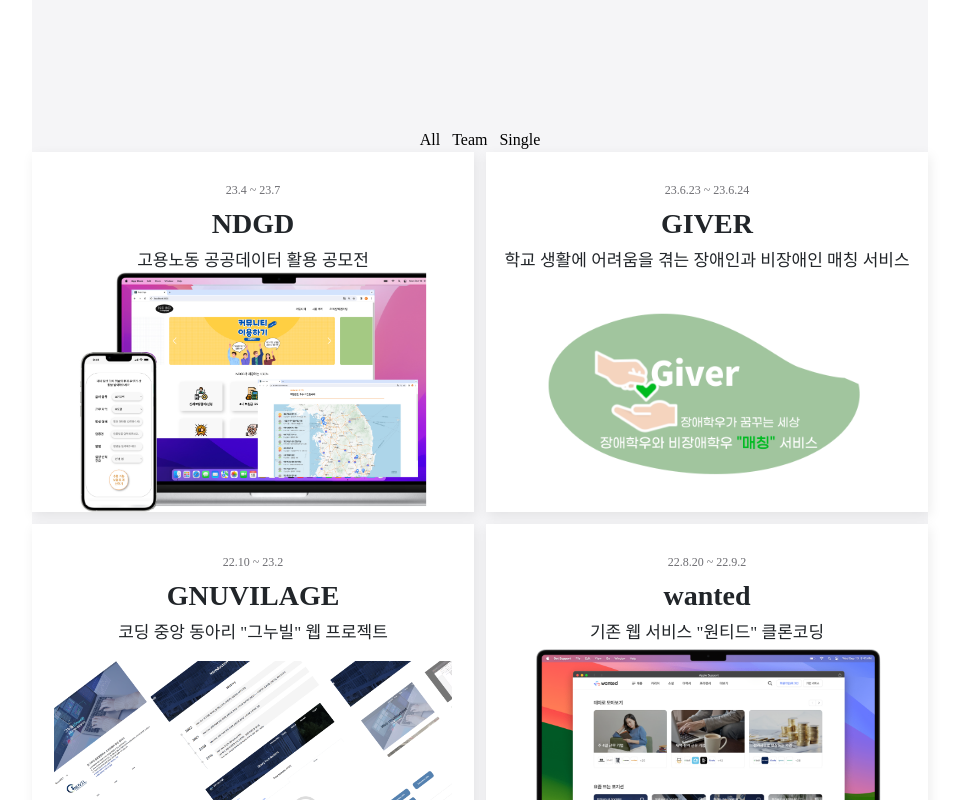
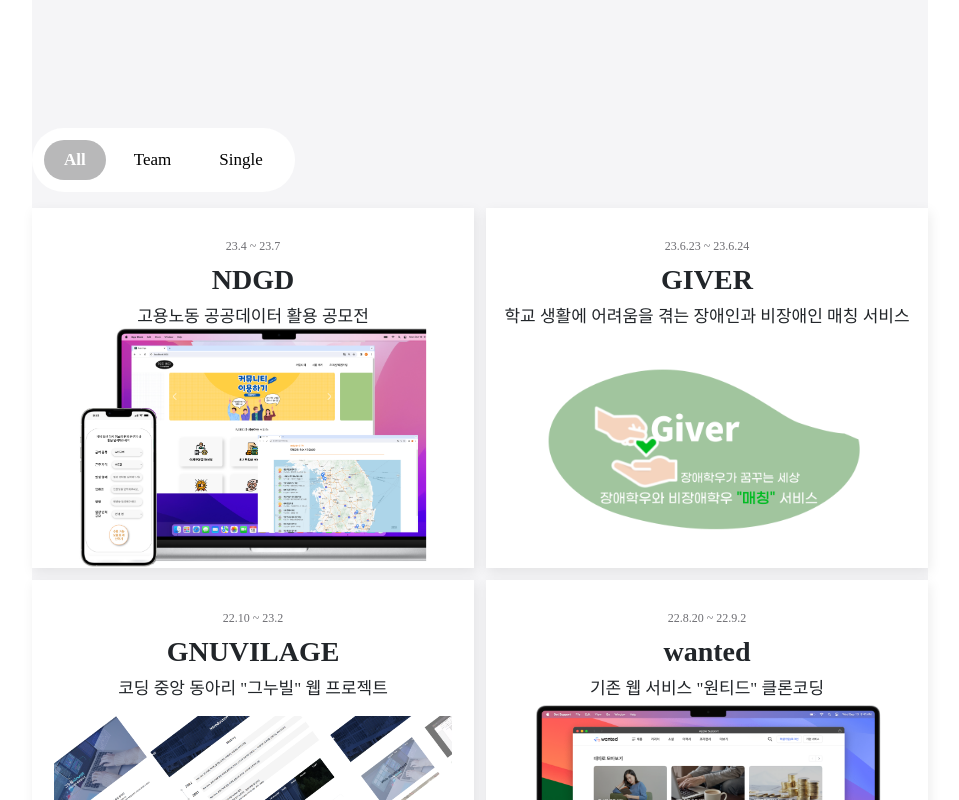
Before and after one commit to yeeun426/personal-portfolio, a React (Create React App) app in the folder front/: page /project in a window 1280 px wide. Shown: the top 800 px of the page, without its empty margins (160-1119 px from the left). Built offline with nearby package versions, Linux system fonts and the light colour scheme; a web font is replaced by a local one.

Commit message:
feat : team category UI

```diff
--- a/front/src/pages/Project/Project.js
+++ b/front/src/pages/Project/Project.js
@@ -17,6 +17,7 @@ export default function Project() {
   );
 
   const [filteredProject, setFilteredProject] = useState(project);
+  const [selectedFilter, setSelectedFilter] = useState(null);
 
   useEffect(() => {
     // location.state에 데이터가 있으면 세션 스토리지에 저장
@@ -64,6 +65,7 @@ export default function Project() {
   }, [filteredProject]);
 
   const handleTeam = (isTeam) => {
+    setSelectedFilter(isTeam);
     if (isTeam === null) {
       setFilteredProject(project);
     } else {
@@ -73,10 +75,25 @@ export default function Project() {
 
   return (
     <ProjectStyled>
-      <div>
-        <button onClick={() => handleTeam(null)}>All</button>
-        <button onClick={() => handleTeam(true)}>Team</button>
-        <button onClick={() => handleTeam(false)}>Single</button>
+      <div className='team-category'>
+        <button
+          className={selectedFilter === null ? 'active' : ''}
+          onClick={() => handleTeam(null)}
+        >
+          All
+        </button>
+        <button
+          className={selectedFilter === true ? 'active' : ''}
+          onClick={() => handleTeam(true)}
+        >
+          Team
+        </button>
+        <button
+          className={selectedFilter === false ? 'active' : ''}
+          onClick={() => handleTeam(false)}
+        >
+          Single
+        </button>
       </div>
       <div className='project' ref={containerRef}>
         {filteredProject
--- a/front/src/pages/Project/style.js
+++ b/front/src/pages/Project/style.js
@@ -150,6 +150,28 @@ export const ProjectStyled = styled.div`
     opacity: 1;
   }
 
+  .team-category {
+    background: white;
+    width: fit-content;
+    padding: 0.75rem;
+    display: flex;
+    gap: 0.5rem;
+    border-radius: 999px;
+    margin-bottom: 1rem;
+
+    button {
+      padding: 0.5rem 1.25rem;
+      font-size: 17px;
+      border-radius: 999px;
+    }
+
+    button.active {
+      background: #b8b8b9;
+      color: white;
+      font-weight: bold;
+    }
+  }
+
   @media (max-width: 800px) {
     .project {
       grid-template-columns: repeat(1, minmax(0, 1fr));
```
Also changed, not shown: front/public/images/icon/car_icon.png (added).
